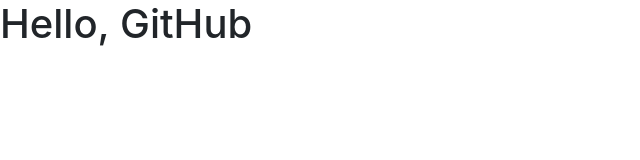
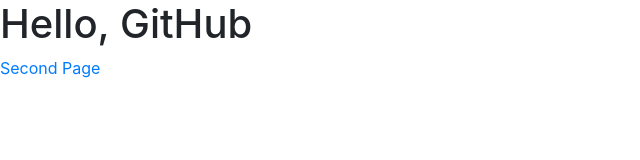
Before and after one commit to haoyuxin101/haoguanjun.github.io, a plain HTML site: page index.html in a window 1280 px wide. Shown: the whole page, without its empty margins (0-640 px from the left). Drawn offline with nearby package versions, Linux system fonts and the light colour scheme.

Commit message:
Update index.html

```diff
--- a/index.html
+++ b/index.html
@@ -9,5 +9,6 @@
 </head>
 <body>
   <h1>Hello, GitHub</h1>
+    <a href="2.html">Second Page</a>
 </body>
 </html>
```
